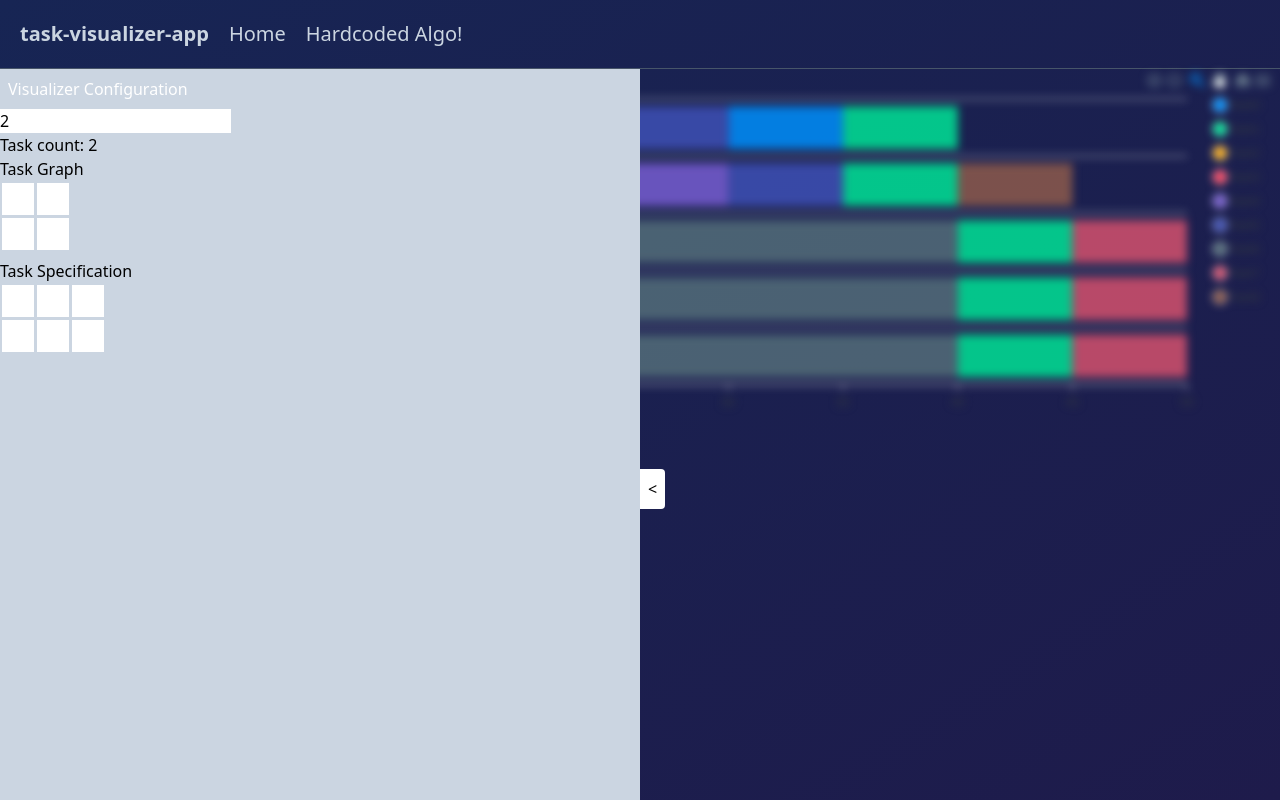
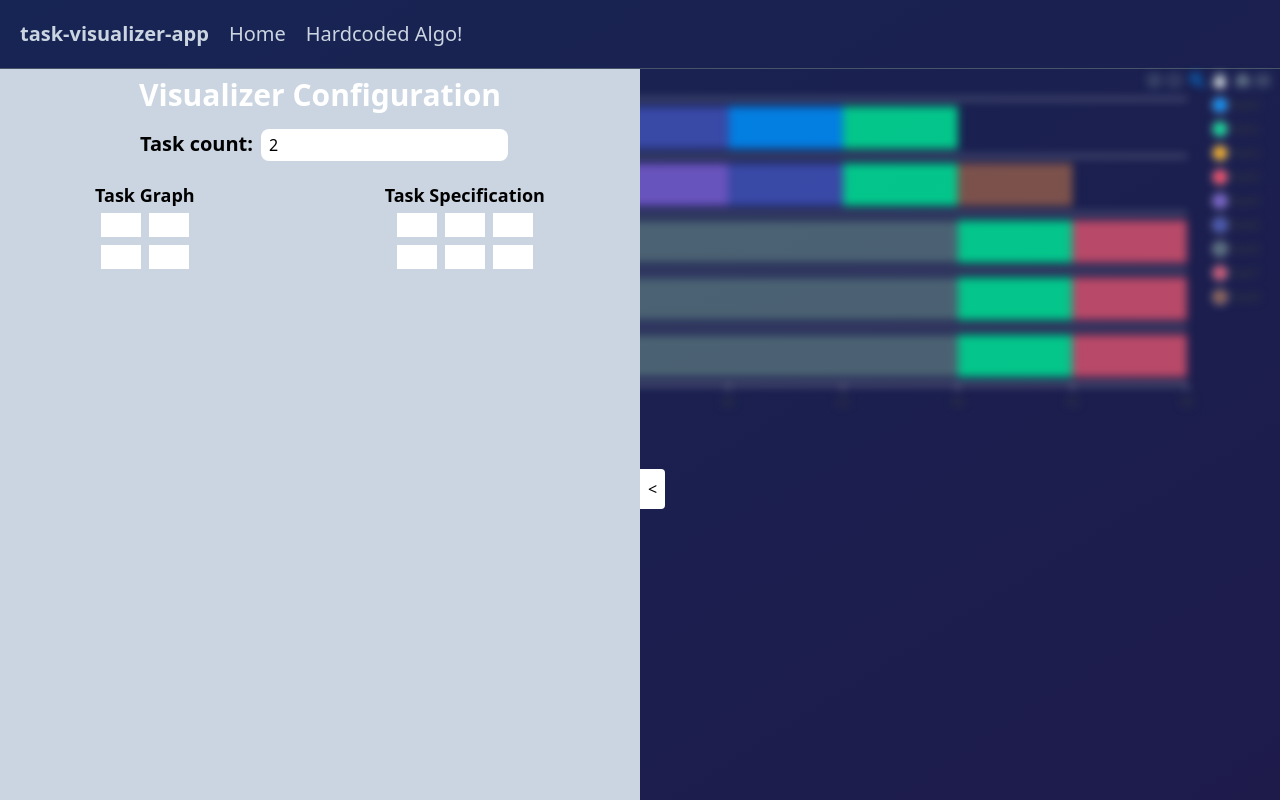
Before and after one commit to YaBoyya/task-visualizer-app, a React (Vite) app: page / in a window 1280 px wide. Built offline with nearby package versions, Linux system fonts and the light colour scheme.

Commit message:
Move matrixes to the sides of sidebar and add upper limit for task count

```diff
--- a/src/App.tsx
+++ b/src/App.tsx
@@ -7,6 +7,7 @@ import TimelineChart from "./TimelineChart";
 import BackgrounContainer from "./components/BackgroundContainer";
 import Navbar from "./components/Navbar";
 import Sidebar from "./components/Sidebar";
+import MatrixContainer from "./components/MatrixContainer";
 
 
 const taskGraph = [
@@ -59,27 +60,30 @@ function App() {
       </Navbar>
       <Sidebar isSidebarOpen={isSidebarOpen} setIsSidebarOpen={setIsSidebarOpen}>
         <div className='container'>
-          <div className="main-input">
+          <div className="text-center p-2">
             <InputTaskCount
               setTaskCount={setTaskCount}
             />
-            Task count: {taskCount}
           </div>
-          <div className="matrix-inputs">
-            <div className="graph">
-              <h4>Task Graph</h4>
-              <Matrix
-                row={taskCount}
-                col={taskCount}
-              />
+          <div className="flex w-full h-full place-content-around text-center">
+            <div>
+              <MatrixContainer
+                label={"Task Graph"}
+              >
+                <Matrix
+                  row={taskCount}
+                  col={taskCount}
+                />
+              </MatrixContainer>
             </div>
-            <div className="specification">
-              <h4>Task Specification</h4>
+            <MatrixContainer
+              label={"Task Specification"}
+            >
               <Matrix
                 row={taskCount}
                 col={3}
               />
-            </div>
+            </MatrixContainer>
           </div>
         </div>
       </Sidebar>
--- a/src/InputTaskCount.tsx
+++ b/src/InputTaskCount.tsx
@@ -1,20 +1,26 @@
-import React from "react";
+import React, { useState } from "react";
 
 export interface InputTaskCountParams {
   setTaskCount: React.Dispatch<React.SetStateAction<number>>;
 }
 
 function InputTaskCount({setTaskCount}: InputTaskCountParams){
+  // TODO add input error messages
   const checkValue = (num: number) => {
-    if (isNaN(num) || num < 1) {
-      return 1
+    if (isNaN(num) || num <= 1) {
+      return 2;
+    }
+    if (num > 12) {
+      return 12;
     }
     return num;
   }
 
   return (
-    <form>
+    <>
+      <label className="p-2 text-xl">Task count:</label>
       <input
+        className="py-1 px-2 rounded-lg font-normal"
         type="number"
         defaultValue={2}
         onChange={e => {
@@ -22,7 +28,7 @@ function InputTaskCount({setTaskCount}: InputTaskCountParams){
           setTaskCount(tasks);
         }}
       />
-    </form>
+    </>
   );
 }
 
--- a/src/MatrixInput.tsx
+++ b/src/MatrixInput.tsx
@@ -1,5 +1,4 @@
 import React from "react";
-import './MatrixInput.css'
 
 export interface MatrixInputParams {
   matrix: number[][];
@@ -23,10 +22,11 @@ function MatrixInput({matrix, setMatrix}: MatrixInputParams) {
       {/* TODO maybe make better separation between cells */}
       {matrix.map((row, indexRow) => {
         return(
-          <div key={indexRow} className="matrix-input-row">
+          <div key={indexRow} className="font-normal">
             {row.map((_, indexColumn) => {
               return(
                 <input
+                  className="max-w-10 m-1"
                   key={indexRow + " " + indexColumn}
                   type="text"
                   // defaultValue={0} //TODO rethink this
@@ -42,4 +42,4 @@ function MatrixInput({matrix, setMatrix}: MatrixInputParams) {
   );
 }
 
-export default MatrixInput
+export default MatrixInput;
--- a/src/assets/main.css
+++ b/src/assets/main.css
@@ -600,10 +600,6 @@ video {
   position: absolute;
 }
 
-.left-0 {
-  left: 0px;
-}
-
 .top-\[50\%\] {
   top: 50%;
 }
@@ -618,6 +614,10 @@ video {
 
 .m-1 {
   margin: 0.25rem;
+}
+
+.m-2 {
+  margin: 0.5rem;
 }
 
 .mr-5 {
@@ -652,16 +652,16 @@ video {
   width: 100%;
 }
 
-.w-screen {
-  width: 100vw;
-}
-
 .min-w-full {
   min-width: 100%;
 }
 
 .max-w-10 {
   max-width: 2.5rem;
+}
+
+.flex-grow {
+  flex-grow: 1;
 }
 
 .-translate-x-full {
@@ -679,8 +679,44 @@ video {
   transform: translate(var(--tw-translate-x), var(--tw-translate-y)) rotate(var(--tw-rotate)) skewX(var(--tw-skew-x)) skewY(var(--tw-skew-y)) scaleX(var(--tw-scale-x)) scaleY(var(--tw-scale-y));
 }
 
+.flex-row {
+  flex-direction: row;
+}
+
+.flex-row-reverse {
+  flex-direction: row-reverse;
+}
+
+.flex-col {
+  flex-direction: column;
+}
+
+.place-content-between {
+  place-content: space-between;
+}
+
+.place-content-around {
+  place-content: space-around;
+}
+
 .content-center {
   align-content: center;
+}
+
+.content-between {
+  align-content: space-between;
+}
+
+.items-center {
+  align-items: center;
+}
+
+.self-center {
+  align-self: center;
+}
+
+.rounded-lg {
+  border-radius: 0.5rem;
 }
 
 .rounded-r {
@@ -733,9 +769,35 @@ video {
   padding: 1.25rem;
 }
 
-.text-4xl {
-  font-size: 2.25rem;
-  line-height: 2.5rem;
+.p-1 {
+  padding: 0.25rem;
+}
+
+.px-2 {
+  padding-left: 0.5rem;
+  padding-right: 0.5rem;
+}
+
+.py-1 {
+  padding-top: 0.25rem;
+  padding-bottom: 0.25rem;
+}
+
+.text-center {
+  text-align: center;
+}
+
+.align-middle {
+  vertical-align: middle;
+}
+
+.align-bottom {
+  vertical-align: bottom;
+}
+
+.text-3xl {
+  font-size: 1.875rem;
+  line-height: 2.25rem;
 }
 
 .text-xl {
@@ -743,8 +805,21 @@ video {
   line-height: 1.75rem;
 }
 
+.text-lg {
+  font-size: 1.125rem;
+  line-height: 1.75rem;
+}
+
 .font-bold {
   font-weight: 700;
+}
+
+.font-semibold {
+  font-weight: 600;
+}
+
+.font-normal {
+  font-weight: 400;
 }
 
 .text-slate-300 {
@@ -762,14 +837,6 @@ video {
   filter: var(--tw-blur) var(--tw-brightness) var(--tw-contrast) var(--tw-grayscale) var(--tw-hue-rotate) var(--tw-invert) var(--tw-saturate) var(--tw-sepia) var(--tw-drop-shadow);
 }
 
-.transition {
-  transition-property: color, background-color, border-color, text-decoration-color, fill, stroke, opacity, box-shadow, transform, filter, -webkit-backdrop-filter;
-  transition-property: color, background-color, border-color, text-decoration-color, fill, stroke, opacity, box-shadow, transform, filter, backdrop-filter;
-  transition-property: color, background-color, border-color, text-decoration-color, fill, stroke, opacity, box-shadow, transform, filter, backdrop-filter, -webkit-backdrop-filter;
-  transition-timing-function: cubic-bezier(0.4, 0, 0.2, 1);
-  transition-duration: 150ms;
-}
-
 .transition-transform {
   transition-property: transform;
   transition-timing-function: cubic-bezier(0.4, 0, 0.2, 1);
--- a/src/components/BackgroundContainer.tsx
+++ b/src/components/BackgroundContainer.tsx
@@ -1,5 +1,5 @@
 // TODO fix typing here
-function BackgrounContainer({ children }) {
+function BackgrounContainer({ children }: any) {
   return (
     <div className="min-h-screen bg-gradient-to-br from-blue-950 to-indigo-950">
       {children}
--- /dev/null
+++ b/src/components/MatrixContainer.tsx
@@ -0,0 +1,10 @@
+function MatrixContainer({ label, children }: any) {
+  return(
+      <div className="p-2 m-1">
+        <h3 className="text-lg">{label}</h3>
+        {children}
+      </div>
+  );
+}
+
+export default MatrixContainer;
--- a/src/components/Sidebar.tsx
+++ b/src/components/Sidebar.tsx
@@ -24,7 +24,7 @@ function Sidebar({isSidebarOpen, setIsSidebarOpen, children}: SidebarProps) {
             {isSidebarOpen ? "<" : ">"}
           </button>
         </span>
-        <aside className={`w-[100%] bg-slate-300 transition-transform ease-in-out delay-300 ${isSidebarOpen ? "" : "-translate-x-full"}`}>
+        <aside className={`font-semibold w-[100%] bg-slate-300 transition-transform ease-in-out delay-300 ${isSidebarOpen ? "" : "-translate-x-full"}`}>
           <h1 className="text-white text-3xl text-center p-2">Visualizer Configuration </h1>
           {children}
         </aside>
```
